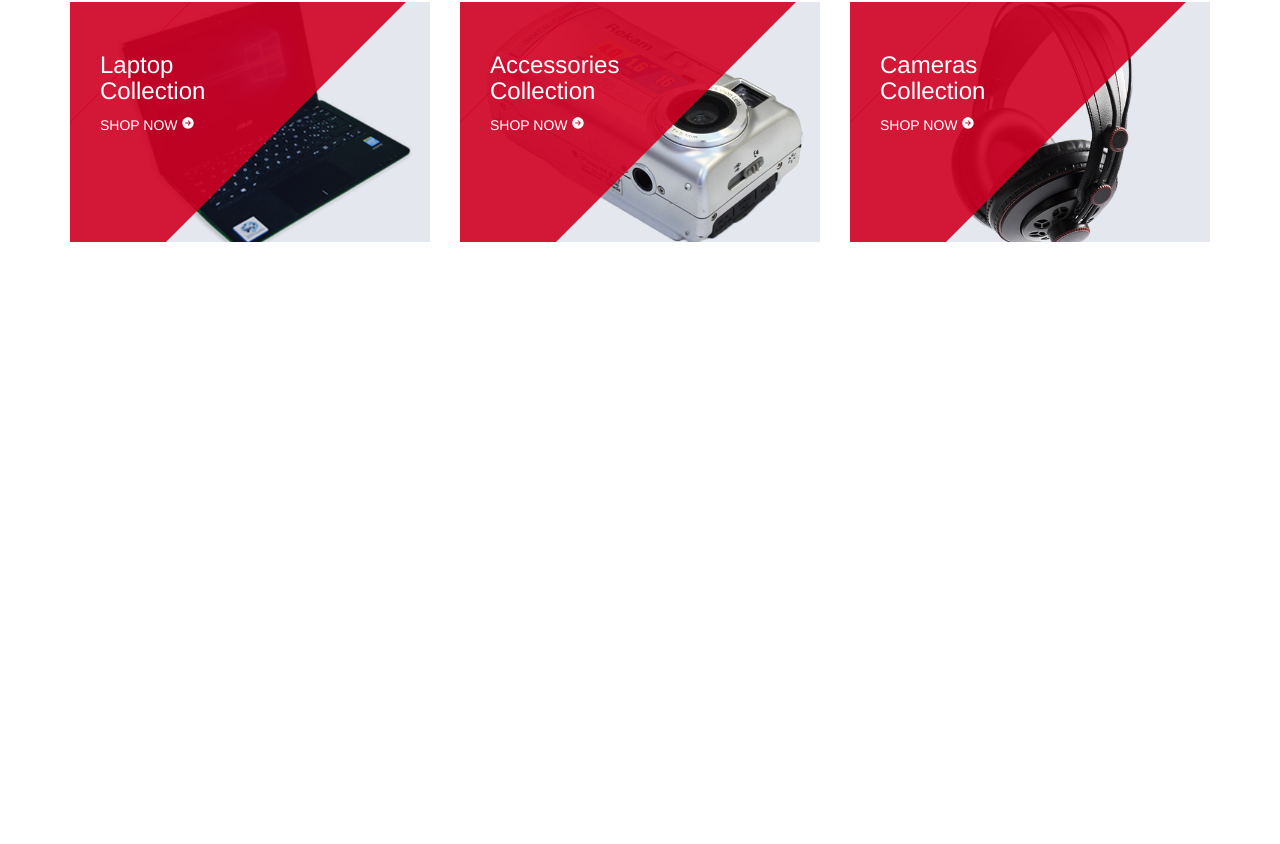
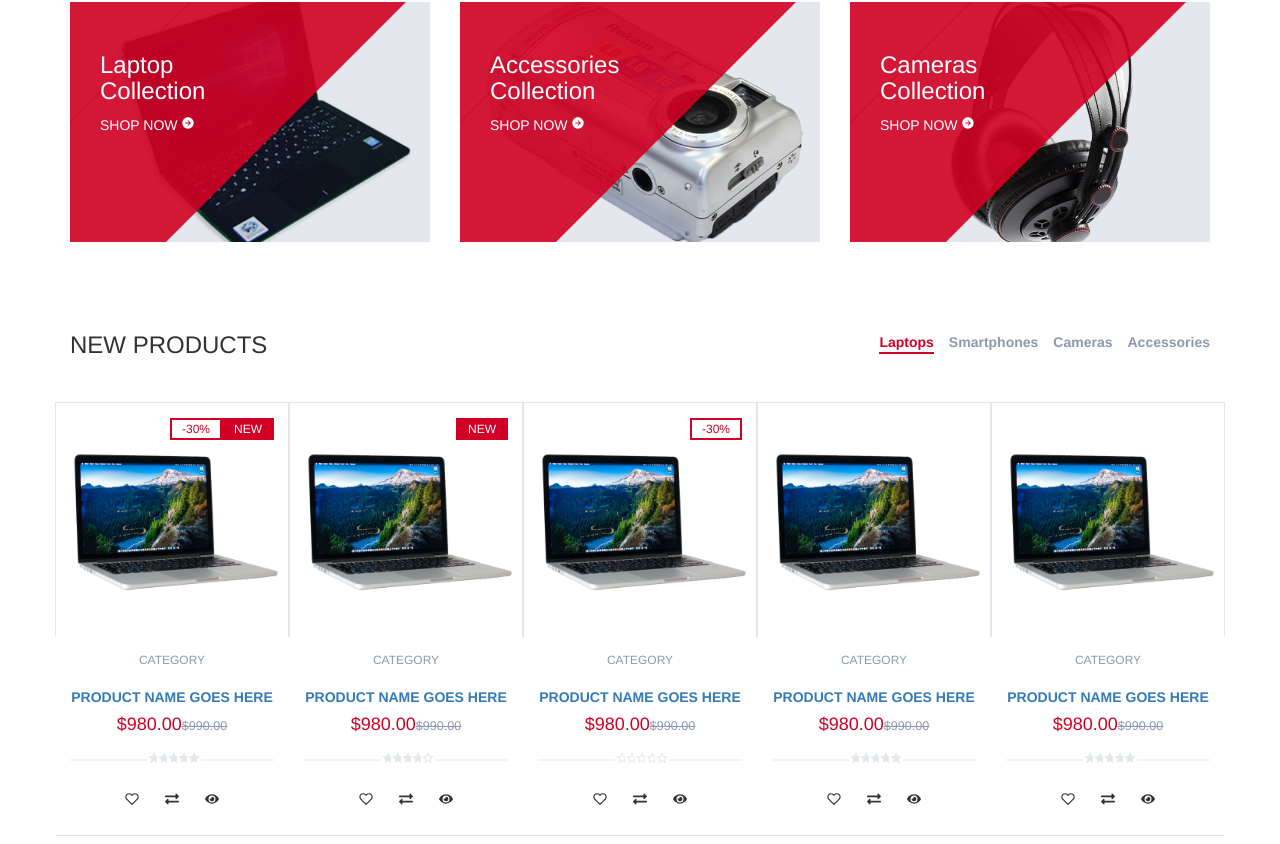
Before and after one commit to hasanhabib16011998/ecommerce_app, a React (Vite) app in the folder frontend/: page / in a window 1280 px wide. Shown: the part 256-1100 px from the top of the page. Before the commit the page ends 800 px from the top, so only its background shows below. Built offline with nearby package versions, Linux system fonts and the light colour scheme.

Commit message:
product card setup

```diff
--- a/frontend/package.json
+++ b/frontend/package.json
@@ -15,7 +15,9 @@
     "nouislider": "^15.8.1",
     "react": "^19.1.0",
     "react-dom": "^19.1.0",
-    "react-icons": "^5.5.0"
+    "react-icons": "^5.5.0",
+    "react-slick": "^0.30.3",
+    "slick-carousel": "^1.8.1"
   },
   "devDependencies": {
     "@eslint/js": "^9.25.0",
--- a/frontend/src/App.tsx
+++ b/frontend/src/App.tsx
@@ -2,6 +2,7 @@ import './App.css';
 import 'bootstrap/dist/css/bootstrap.min.css';
 import Header from './components/header/Header';
 import ShopSection from './components/ShopSection';
+import NewProducts from './components/NewProducts';
 
 function App() {
 
@@ -9,6 +10,7 @@ function App() {
     <>
     <Header/>
     <ShopSection/>
+    <NewProducts/>
     </>
   )
 }
--- /dev/null
+++ b/frontend/src/components/NewProducts.tsx
@@ -0,0 +1,195 @@
+import React from "react";
+import Slider from "react-slick";
+import product01 from '../assets/product01.png';
+import "slick-carousel/slick/slick.css";
+import "slick-carousel/slick/slick-theme.css";
+import ProductRating from "./ui/ProductRating";
+import { FiHeart } from "react-icons/fi";
+import { FaExchangeAlt } from "react-icons/fa";
+import { FaEye } from "react-icons/fa";
+
+
+
+// Product type for clarity
+type Product = {
+  imgSrc: string;
+  imgAlt: string;
+  labels?: { type: "sale" | "new"; value: string }[];
+  category: string;
+  name: string;
+  price: string;
+  oldPrice?: string;
+  rating: number; // out of 5
+};
+
+// Dummy product data (replace with real data if needed)
+const products: Product[] = [
+  {
+    imgSrc: `${product01}`,
+    imgAlt: "Product 1",
+    labels: [{ type: "sale", value: "-30%" }, { type: "new", value: "NEW" }],
+    category: "Category",
+    name: "product name goes here",
+    price: "$980.00",
+    oldPrice: "$990.00",
+    rating: 5,
+  },
+  {
+    imgSrc: `${product01}`,
+    imgAlt: "Product 2",
+    labels: [{ type: "new", value: "NEW" }],
+    category: "Category",
+    name: "product name goes here",
+    price: "$980.00",
+    oldPrice: "$990.00",
+    rating: 4,
+  },
+  {
+    imgSrc: `${product01}`,
+    imgAlt: "Product 3",
+    labels: [{ type: "sale", value: "-30%" }],
+    category: "Category",
+    name: "product name goes here",
+    price: "$980.00",
+    oldPrice: "$990.00",
+    rating: 0,
+  },
+  {
+    imgSrc: `${product01}`,
+    imgAlt: "Product 4",
+    category: "Category",
+    name: "product name goes here",
+    price: "$980.00",
+    oldPrice: "$990.00",
+    rating: 5,
+  },
+  {
+    imgSrc: `${product01}`,
+    imgAlt: "Product 5",
+    category: "Category",
+    name: "product name goes here",
+    price: "$980.00",
+    oldPrice: "$990.00",
+    rating: 5,
+  },
+];
+
+const tabItems = ["Laptops", "Smartphones", "Cameras", "Accessories"];
+
+const sliderSettings = {
+  dots: false,
+  infinite: true,
+  speed: 500,
+  slidesToShow: 5, // Adjust based on screen size if needed
+  slidesToScroll: 1,
+  responsive: [
+    {
+      breakpoint: 1200,
+      settings: { slidesToShow: 3 },
+    },
+    {
+      breakpoint: 992,
+      settings: { slidesToShow: 2 },
+    },
+    {
+      breakpoint: 600,
+      settings: { slidesToShow: 1 },
+    },
+  ],
+  arrows: true,
+  nextArrow: <div className="slick-arrow slick-next" />,
+  prevArrow: <div className="slick-arrow slick-prev" />,
+};
+
+const NewProducts: React.FC = () => {
+  return (
+    <div className="section">
+      <div className="container">
+        <div className="row">
+          {/* Section Title */}
+          <div className="col-md-12">
+            <div className="section-title">
+              <h3 className="title">New Products</h3>
+              <div className="section-nav">
+                <ul className="section-tab-nav tab-nav">
+                  {tabItems.map((item, i) => (
+                    <li className={i === 0 ? "active" : ""} key={item}>
+                      <a data-toggle="tab" href="#tab1">
+                        {item}
+                      </a>
+                    </li>
+                  ))}
+                </ul>
+              </div>
+            </div>
+          </div>
+          {/* /Section Title */}
+
+          {/* Products Tab & Slick */}
+          <div className="col-md-12">
+            <div className="row">
+              <div className="products-tabs">
+                {/* Tab */}
+                <div id="tab1" className="tab-pane active">
+                  <Slider {...sliderSettings} className="products-slick" data-nav="#slick-nav-1">
+                    {products.map((product, idx) => (
+                      <div className="product" key={idx}>
+                        <div className="product-img">
+                          <img src={product.imgSrc} alt={product.imgAlt} />
+                          {(product.labels && product.labels.length > 0) && (
+                            <div className="product-label">
+                              {product.labels.map((label, i) =>
+                                <span className={label.type} key={i}>{label.value}</span>
+                              )}
+                            </div>
+                          )}
+                        </div>
+                        <div className="product-body">
+                          <p className="product-category">{product.category}</p>
+                          <h3 className="product-name">
+                            <a href="#">{product.name}</a>
+                          </h3>
+                          <h4 className="product-price">
+                            {product.price}
+                            {product.oldPrice && (
+                              <del className="product-old-price">{product.oldPrice}</del>
+                            )}
+                          </h4>
+                          <ProductRating rating={product.rating} />
+                          <div className="product-btns">
+                            <button className="add-to-wishlist">
+                              <i><FiHeart/></i>
+                              <span className="tooltipp">add to wishlist</span>
+                            </button>
+                            <button className="add-to-compare">
+                              <i><FaExchangeAlt/></i>
+                              <span className="tooltipp">add to compare</span>
+                            </button>
+                            <button className="quick-view">
+                              <i><FaEye/></i>
+                              <span className="tooltipp">quick view</span>
+                            </button>
+                          </div>
+                        </div>
+                        <div className="add-to-cart">
+                          <button className="add-to-cart-btn">
+                            <i className="fa fa-shopping-cart"></i> add to cart
+                          </button>
+                        </div>
+                      </div>
+                    ))}
+                  </Slider>
+                  <div id="slick-nav-1" className="products-slick-nav"></div>
+                </div>
+                {/* /Tab */}
+              </div>
+            </div>
+          </div>
+          {/* /Products Tab & Slick */}
+        </div>
+      </div>
+    </div>
+  );
+};
+
+export default NewProducts;
--- /dev/null
+++ b/frontend/src/components/ui/ProductRating.tsx
@@ -0,0 +1,24 @@
+import React from "react";
+import { MdOutlineStar, MdOutlineStarOutline } from "react-icons/md";
+
+type ProductRatingProps = {
+  rating: number; // out of 5
+};
+
+const ProductRating: React.FC<ProductRatingProps> = ({ rating }) => (
+  <div className="product-rating">
+    {Array.from({ length: 5 }, (_, i) =>
+      i < rating ? (
+        <i key={i}>
+          <MdOutlineStar />
+        </i>
+      ) : (
+        <i key={i}>
+          <MdOutlineStarOutline />
+        </i>
+      )
+    )}
+  </div>
+);
+
+export default ProductRating;
```
Also changed, not shown: 2 other files (tests, documents, lock files or other folders).
